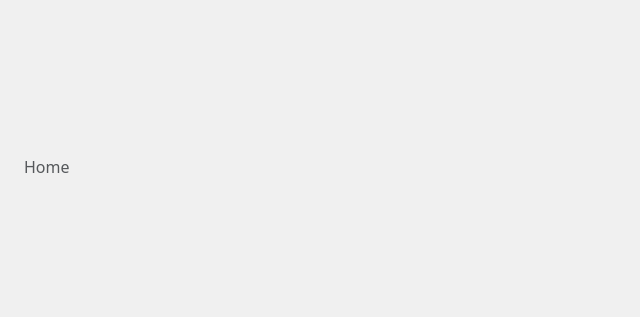
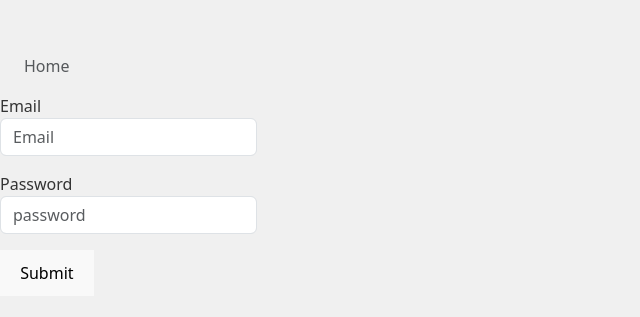
Before and after one commit to fnuramsha/fetch-board, a React (Vite) app in the folder fetch-board/: page /login in a window 1280 px wide. Before the commit this address had no page. Shown: the part 225-542 px from the top of the page, without its empty margins (0-640 px from the left). Built offline with nearby package versions, Linux system fonts and the light colour scheme.

Commit message:
added code for protected routes

```diff
--- a/fetch-board/package.json
+++ b/fetch-board/package.json
@@ -17,7 +17,7 @@
     "react-bootstrap": "^2.10.8",
     "react-dom": "^18.3.1",
     "react-paginate": "^8.3.0",
-    "react-router-dom": "^7.1.3"
+    "react-router-dom": "^7.6.0"
   },
   "devDependencies": {
     "@eslint/js": "^9.17.0",
--- a/fetch-board/src/App.jsx
+++ b/fetch-board/src/App.jsx
@@ -4,6 +4,7 @@ import { Route, Routes } from "react-router-dom";
 import Breadcrumb from "./Components/Breadcrumb";
 import Post from "./Components/PostDetails";
 import ToDos from "./Components/ToDosDetails";
+import Login from "./components/Login";
 
 function App() {
   return (
@@ -13,6 +14,7 @@ function App() {
         <Route path="/" element={<Home />} />
         <Route path="/post/:id" element={<Post />} />
         <Route path="/todo/:id" element={<ToDos />} />
+        <Route path="/login" element={<Login />} />
       </Routes>
     </>
   );
--- /dev/null
+++ b/fetch-board/src/Components/AuthForm.jsx
@@ -0,0 +1,19 @@
+import Container from "react-bootstrap/esm/Container";
+import { useNavigate } from "react-router-dom";
+const AuthForm = () => {
+  const navigate = useNavigate();
+  return (
+    <>
+      <Container>
+        <div className="float-end">
+          <button type="button" onClick={() => navigate("/login")}>
+            Login{" "}
+          </button>
+          <button type="button">SignUp</button>
+        </div>
+      </Container>
+    </>
+  );
+};
+
+export default AuthForm;
--- /dev/null
+++ b/fetch-board/src/Components/Login.jsx
@@ -0,0 +1,28 @@
+const Login = () => {
+  return (
+    <>
+      <form>
+        <div className="form-group">
+          <label>Email</label>
+          <input
+            type="email"
+            className="form-control mb-3"
+            placeholder="Email"
+          />
+        </div>
+        <div className="form-group">
+          <label>Password</label>
+          <input
+            type="password"
+            className="form-control mb-3"
+            placeholder="password"
+          />
+        </div>
+
+        <button type="button"> Submit </button>
+      </form>
+    </>
+  );
+};
+
+export default Login;
--- a/fetch-board/src/Components/breadcrumb.jsx
+++ b/fetch-board/src/Components/breadcrumb.jsx
@@ -1,4 +1,3 @@
-import PropTypes from "prop-types";
 import { Link, useLocation } from "react-router-dom";
 
 const Breadcrumb = () => {
--- a/fetch-board/src/Components/home.jsx
+++ b/fetch-board/src/Components/home.jsx
@@ -10,6 +10,7 @@ import useGetPosts from "../hooks/useGetPosts";
 import useGetToDos from "../hooks/useGetToDos";
 import SearchAndDisplayPosts from "./SearchAndDisplayPosts";
 import SearchAndDisplayToDos from "./SearchAndDisplayToDos";
+import AuthForm from "./AuthForm";
 
 const options = [
   { label: "Posts" },
@@ -32,7 +33,7 @@ const Home = () => {
   return (
     <Container>
       <Row className="justify-content-md-center">
-        <Col>
+        <Col className="g-3 d-flex">
           <div className="vh-100">
             <div className="position-absolute top-0 start-0 w-100 h-100 p-5">
               <div className="d-flex gap-2">
@@ -67,7 +68,9 @@ const Home = () => {
                     </button>
                   </form>
                 </div>
+                <AuthForm />
               </div>
+
               <div className="col-12 main-content p-6">
                 <div className="border border-6 p-3 mt-3">
                   <h3 className="text-decoration-underline">Posts and ToDos</h3>
```
Also changed, not shown: 1 other file (tests, documents, lock files or other folders).
